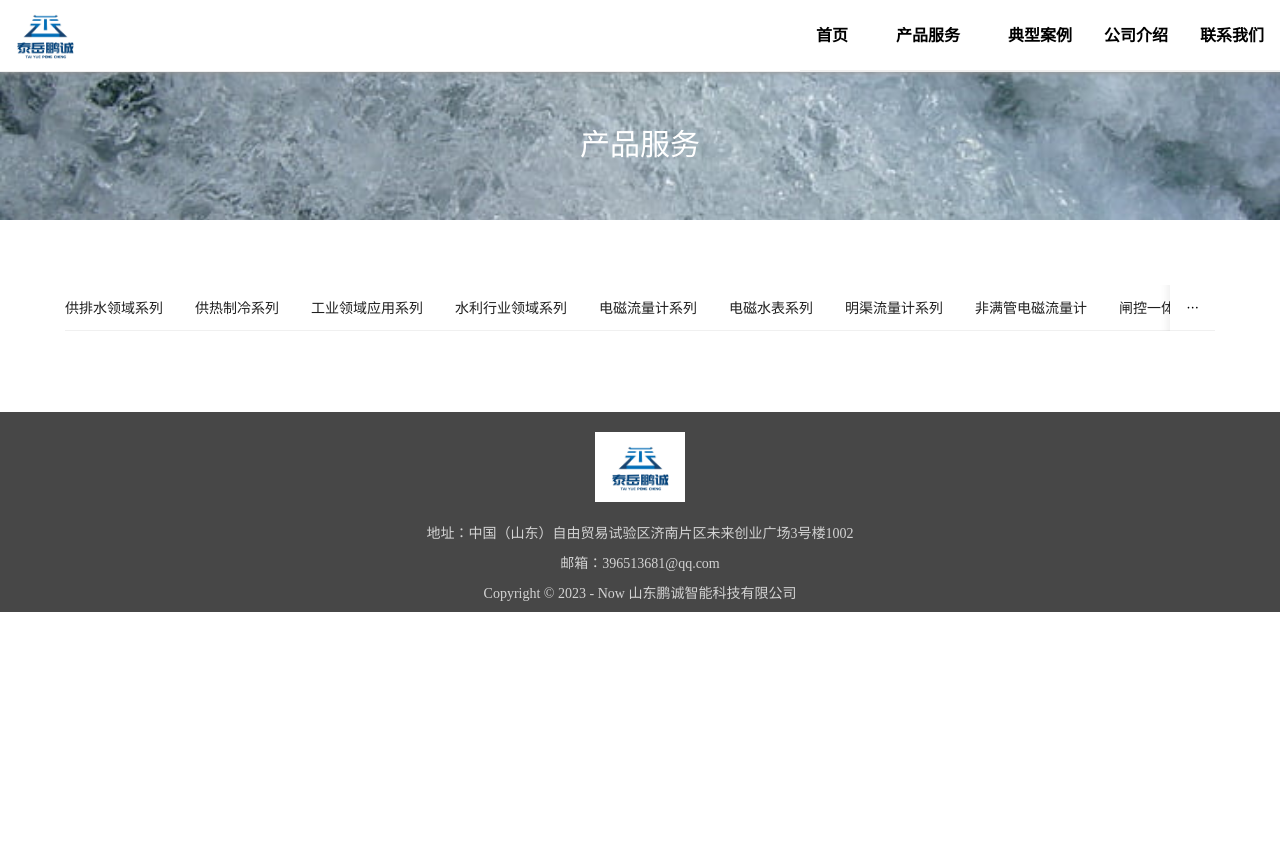
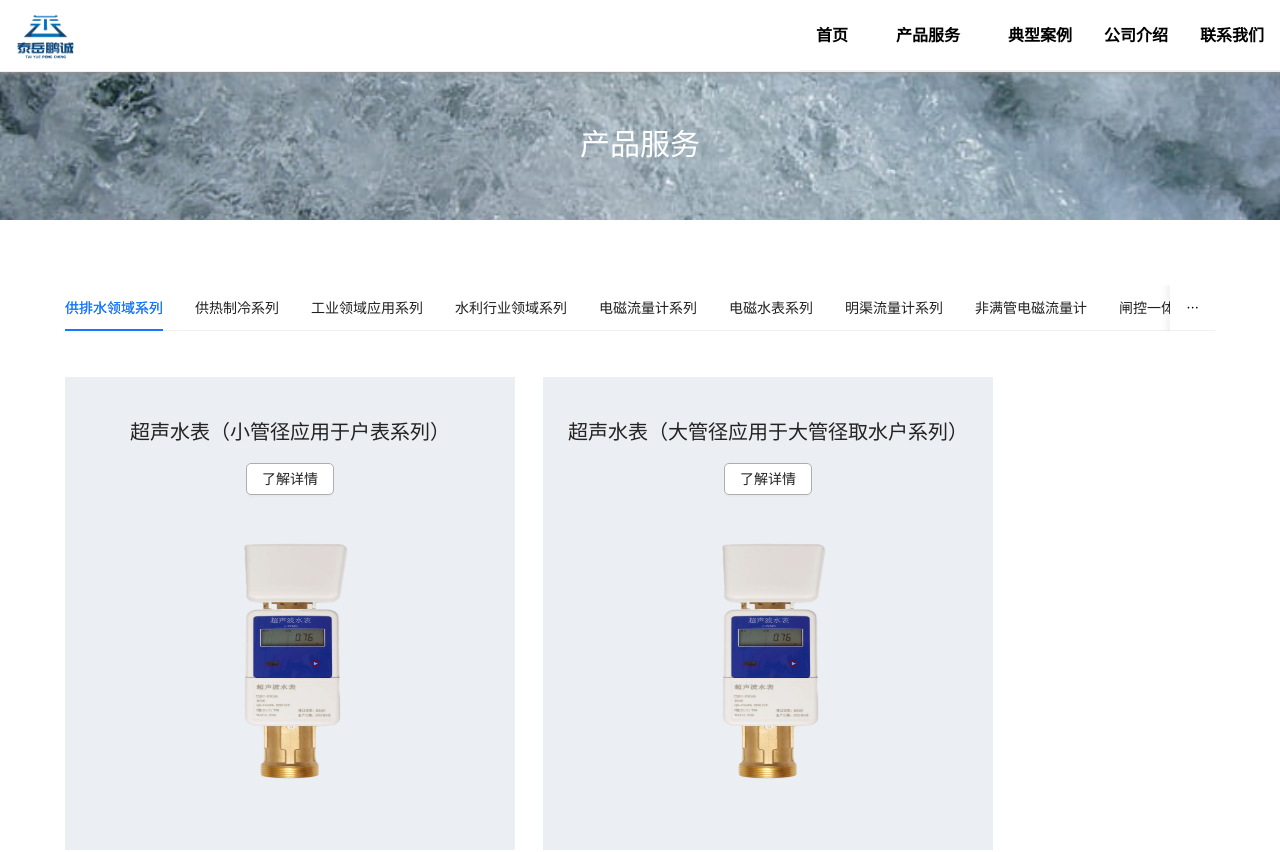
Before and after one commit to aluba0609/sdtypc, a Vue app: page /productList in a window 1280 px wide. Shown: the top 852 px of the page. Before the commit the page ends 800 px from the top, so only its background shows below. Built offline with nearby package versions, Linux system fonts and the light colour scheme.

Commit message:
feat: 产品列表默认选中第一个产品

```diff
--- a/src/assets/js/allProductList.js
+++ b/src/assets/js/allProductList.js
@@ -15,7 +15,7 @@ import A0547587 from "@/assets/img/origin/N-DN50-DN300/A0547587.png";
  * 超声波流量计L-DN50-DN300
  * 超声波能量计N-DN50-DN300
  */
-export let currentKey = ref('')
+export let currentKey = ref('product_one')
 export const productList = [
     {
         title: '供排水领域系列',
```
